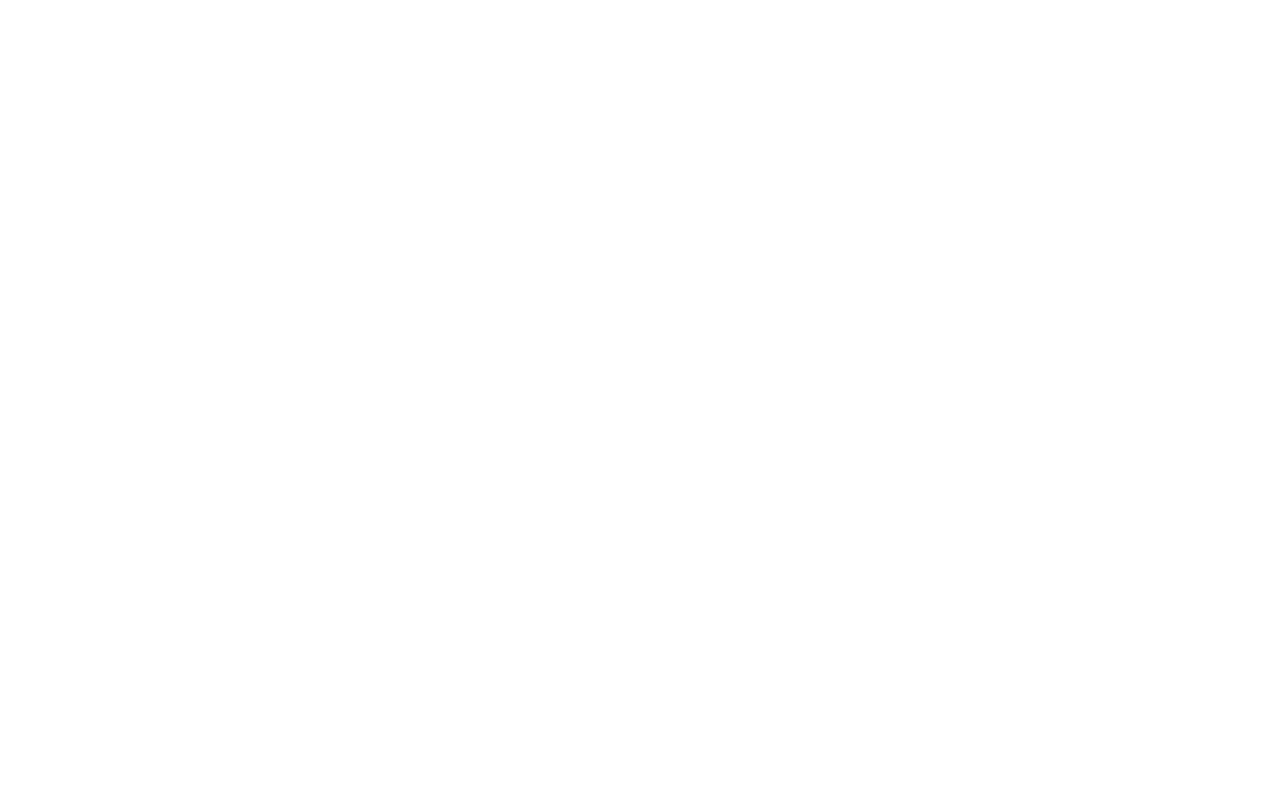
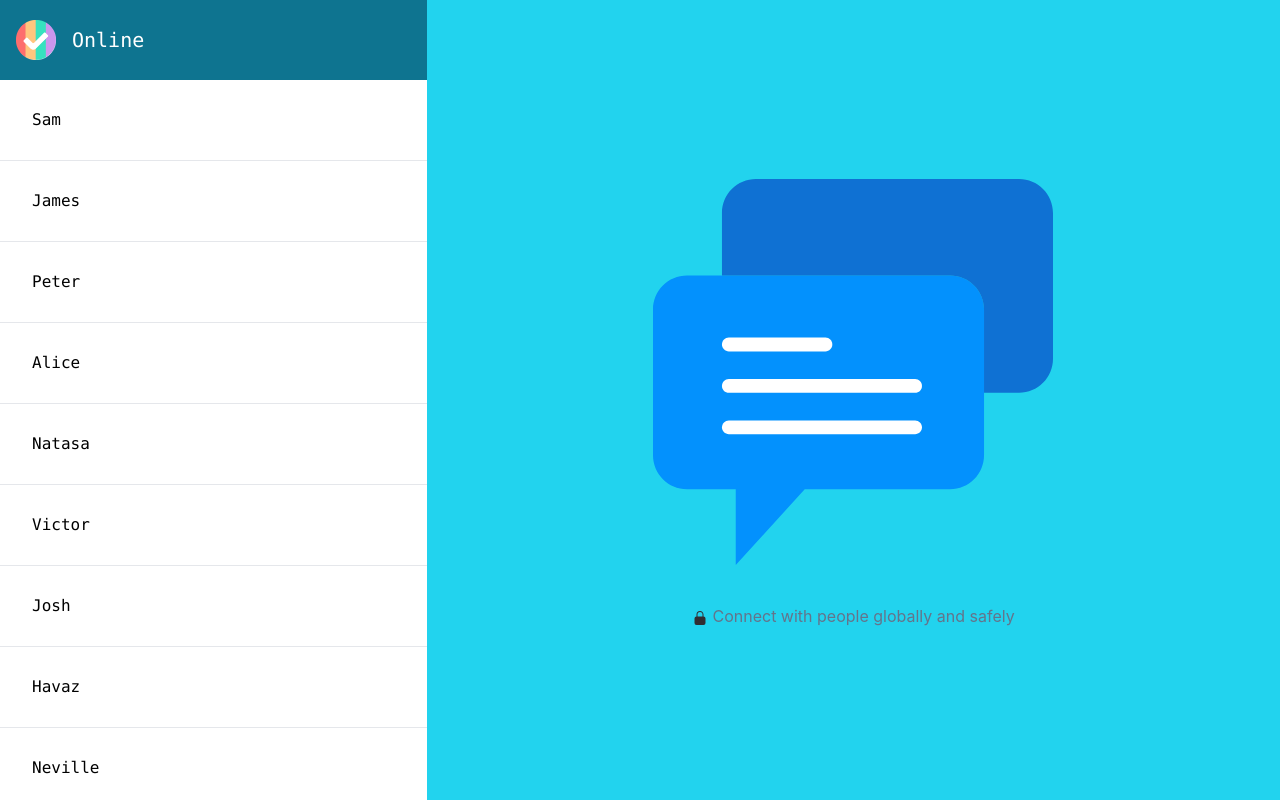
Before and after one commit to Globetrottercode/react_parsons, a React (Create React App) app: page /chats in a window 1280 px wide. Built offline with nearby package versions, Linux system fonts and the light colour scheme.

Commit message:
Changes in  Page Chats.js

```diff
--- a/src/pages/chats.js
+++ b/src/pages/chats.js
@@ -29,7 +29,82 @@
 function Chat() {
   let [selectedUser, setSelectedUser] = useState("");
   //   sessionStorage.setItem("selectedUser", "value");
-  return <></>;
+  return (
+    <>
+      <div style={{ display: "flex" }}>
+        <div
+          className="basis-1/3 bg-cyan-200 flex-col"
+          style={{ height: "100vh", display: "flex" }}
+        >
+          <div
+            style={{ display: "flex", height: "10vh" }}
+            className="bg-cyan-700 items-center"
+          >
+            <img
+              style={{ height: "5vh" }}
+              src={LOGO}
+              alt="logo"
+              className="ml-4"
+            ></img>
+            <p className="ml-4  text-xl font-mono text-white ">Online</p>
+          </div>
+
+          <div
+            style={{
+              height: "90vh",
+              backgroundColor: "green",
+              overflowY: "scroll",
+            }}
+          >
+            {array.map((el) => {
+              return (
+                <>
+                  <div
+                    onClick={() => {
+                      setSelectedUser(el);
+                    }}
+                    style={{
+                      height: "10vh",
+                      backgroundColor: "white",
+                      display: "flex",
+                    }}
+                    className=" items-center hover:text-orange-500"
+                  >
+                    <p className="ml-8 font-mono">{el}</p>
+                  </div>
+                  <hr />
+                </>
+              );
+            })}
+          </div>
+        </div>
+        {selectedUser !== "" ? (
+          <></>
+        ) : (
+          <>
+            {" "}
+            <div
+              style={{
+                height: "100vh",
+                display: "flex",
+              }}
+              className="basis-2/3  bg-cyan-400 justify-center items-center flex-col"
+            >
+              <img className="h-3/6" src={chatSvg} alt="chatSvg"></img>
+              <p className="mt-8 text-slate-500">
+                <img
+                  src={lockSvg}
+                  style={{ display: "inline-block", height: "2vh" }}
+                  alt="lock"
+                />{" "}
+                Connect with people globally and safely
+              </p>
+            </div>{" "}
+          </>
+        )}
+      </div>
+    </>
+  );
 }
 
 export default Chat;
```
